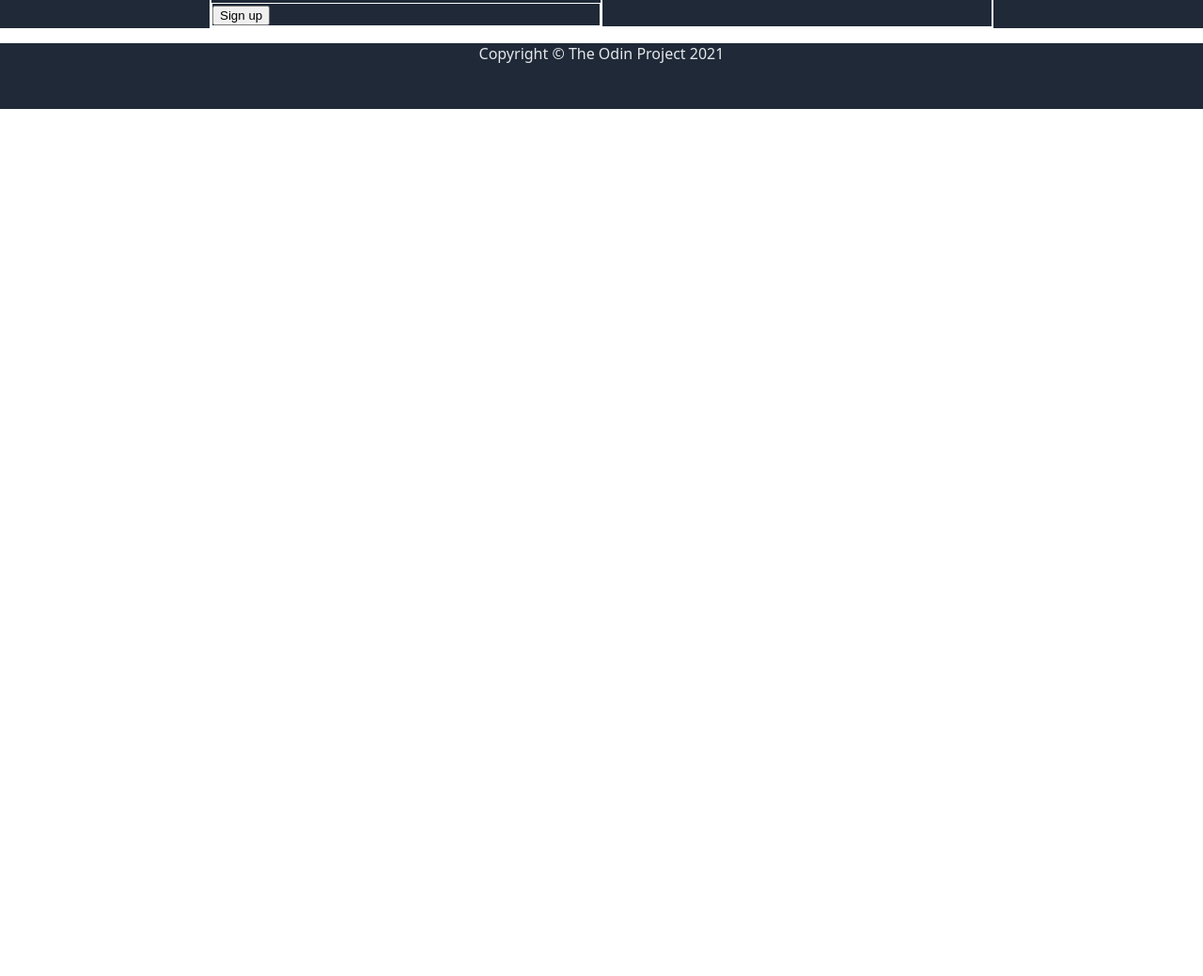
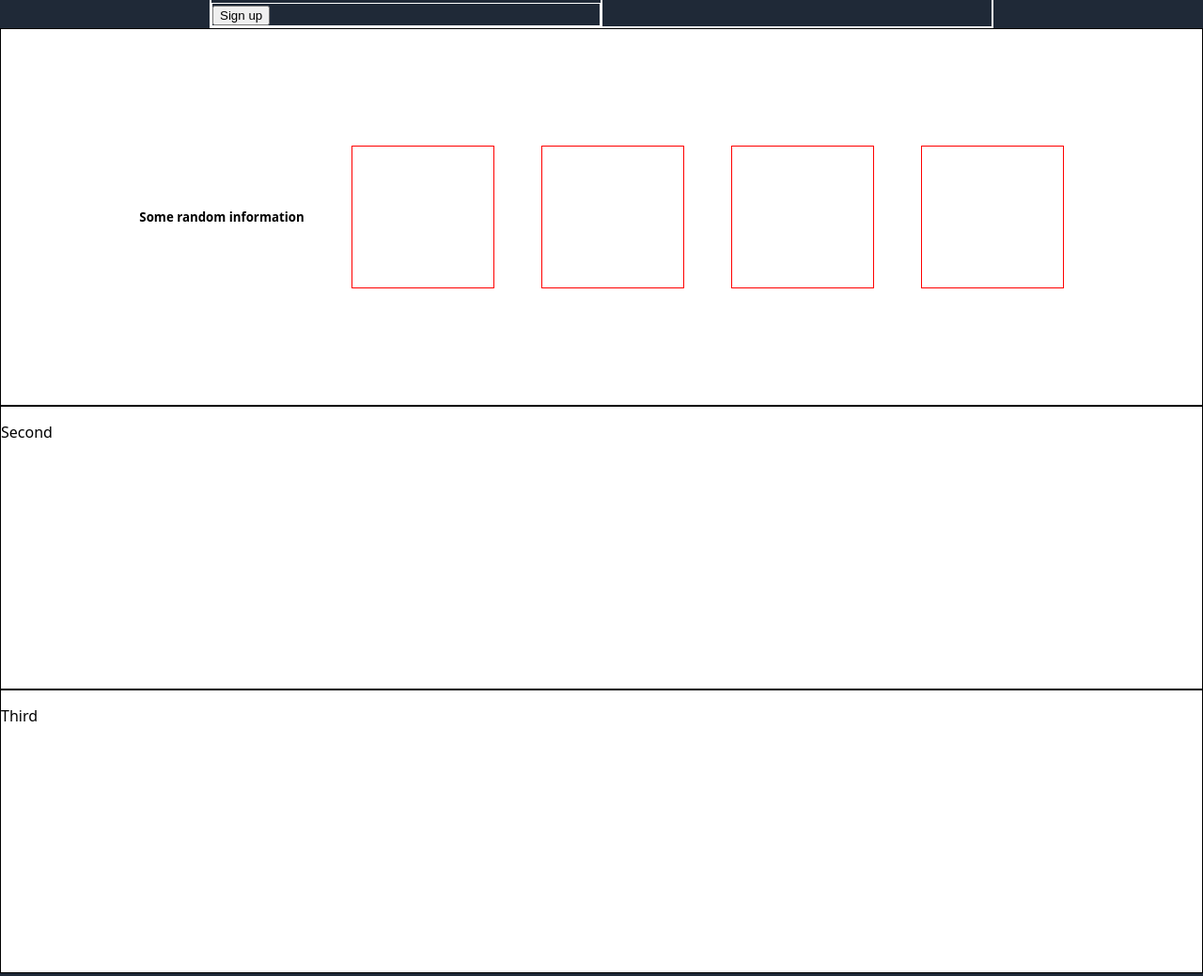
Before and after one commit to chrisitoo/Odin-Landing-Page, a plain HTML site: page index.html in a window 1280 px wide. Shown: the part 470-1509 px from the top of the page at 94% size. Before the commit the page ends 800 px from the top, so only its background shows below. Drawn offline with Linux system fonts and the light colour scheme.

Commit message:
Add the main sections of the page

```diff
--- a/index.html
+++ b/index.html
@@ -42,6 +42,25 @@
       </div>
     </header>
 
+    <div class="main-sections">
+      <div class="first">
+        <div class="info-header"><h5>Some random information</h5></div>
+
+        <div class="box"></div>
+        <div class="box"></div>
+        <div class="box"></div>
+        <div class="box"></div>
+      </div>
+
+      <div class="second">
+        <p>Second</p>
+      </div>
+
+      <div class="third">
+        <p>Third</p>
+      </div>
+    </div>
+
     <footer>
       <p>Copyright © The Odin Project 2021</p>
     </footer>
--- a/styles.css
+++ b/styles.css
@@ -74,10 +74,38 @@ header {
   color: #e5e7eb;
 }
 
+.main-sections {
+  display: flex;
+  flex-wrap: wrap;
+  flex-direction: column;
+}
+
+.first,
+.second,
+.third {
+  display: flex;
+  height: 300px;
+  border: 1px solid black;
+}
+
+.first {
+  justify-content: center;
+  align-items: center;
+  padding: 50px;
+  gap: 50px;
+}
+
+.box {
+  height: 150px;
+  width: 150px;
+  border: 1px solid red;
+}
+
 footer {
+  display: flex;
+  justify-content: center;
+  align-items: center;
   background-color: #1f2937;
   color: #e5e7eb;
-  text-align: center;
-
   height: 70px;
 }
```
